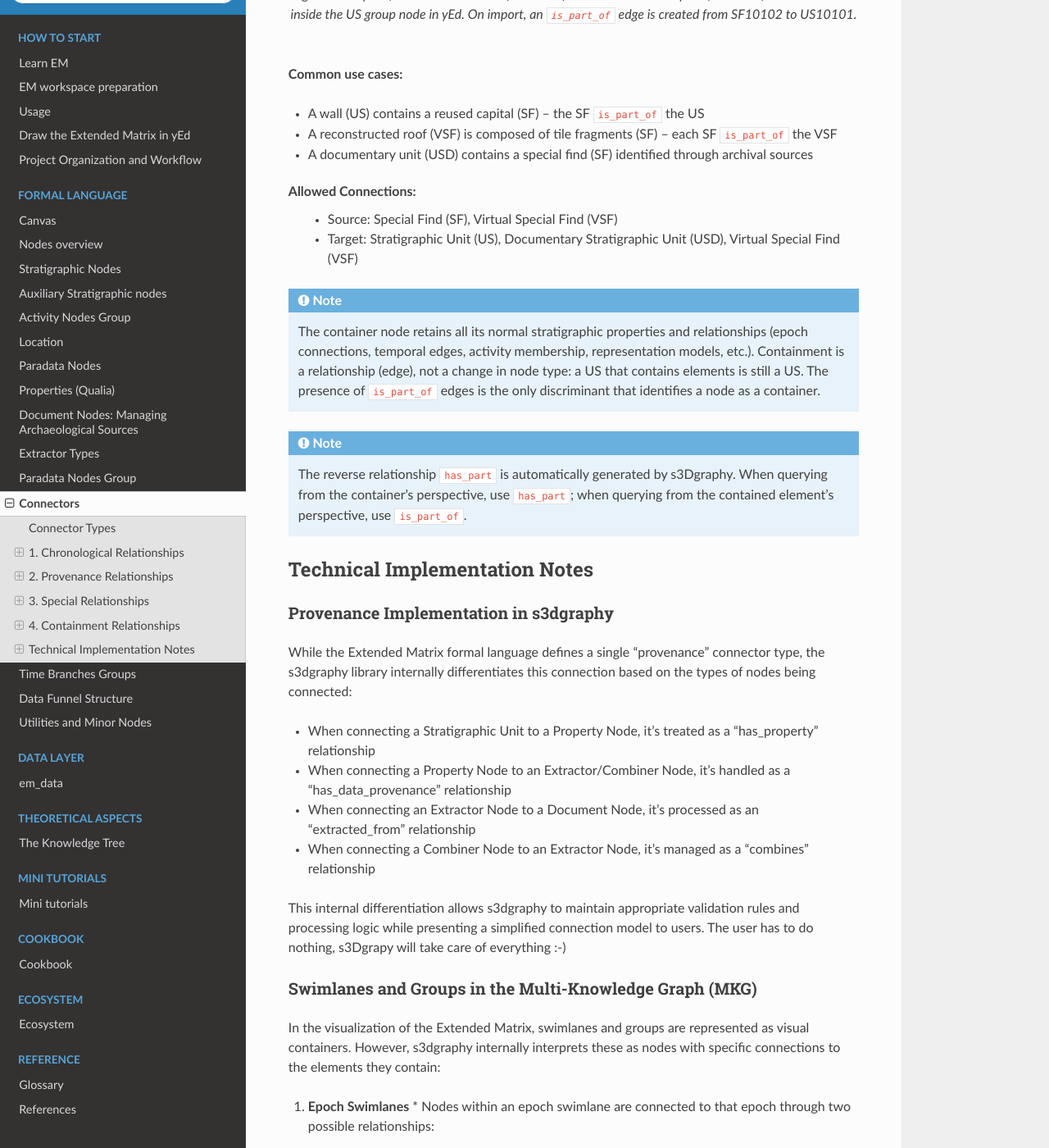
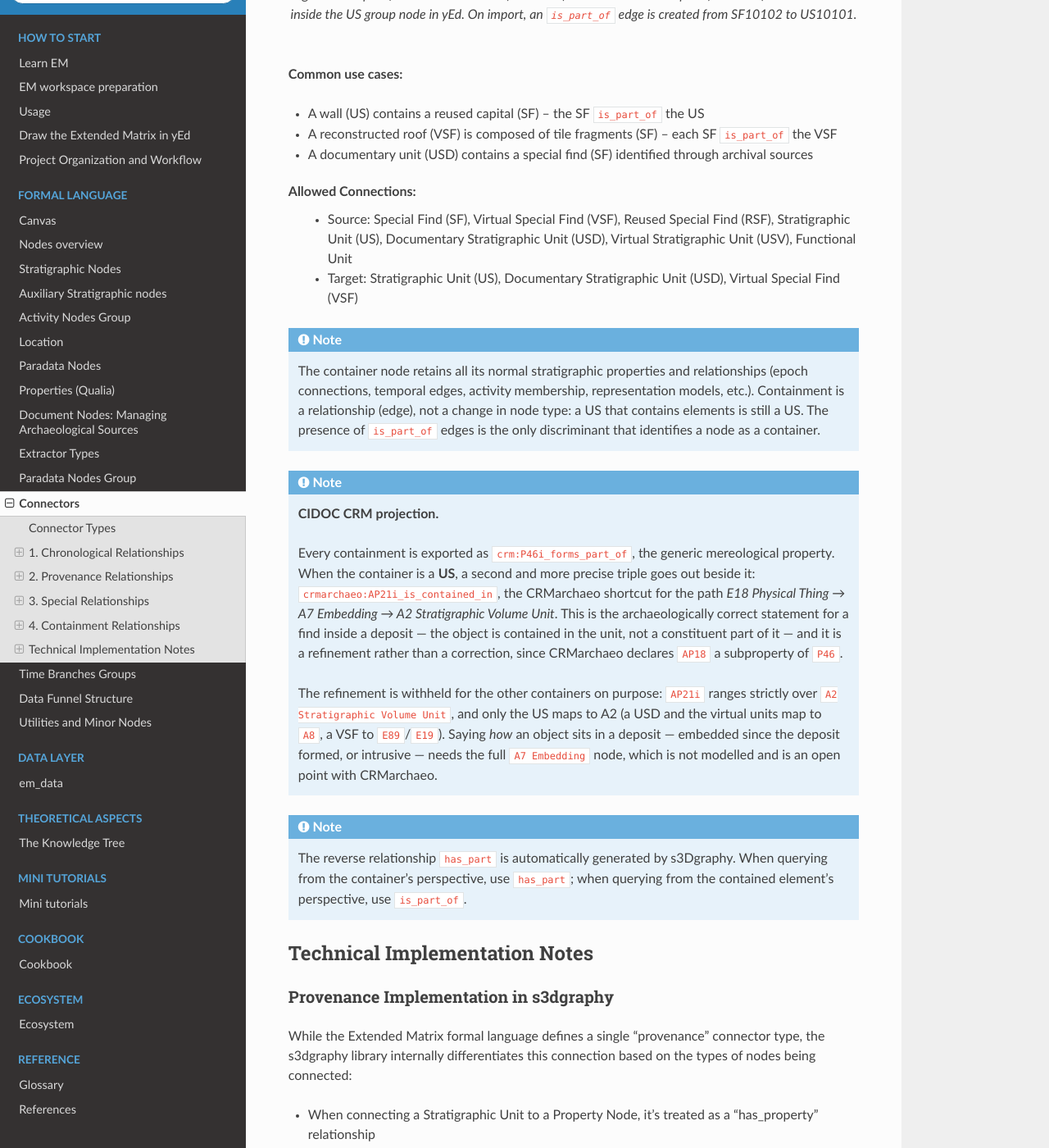
Before and after one commit to zalmoxes-laran/ExtendedMatrix-doc, a Sphinx documentation site: the page built from docs/connectors.rst, in a window 1280 px wide and 1400 px high, scrolled down 3940 px. Shown: the whole window at 82% size. Built offline with Sphinx 7.4.7 and the Read the Docs theme 3.1.0, drawn with Linux system fonts in a browser that asks for light colours; pages that are not in the unit, such as notebooks, are missing from menus.

Commit message:
Clarify containment and redeposition rules
Document the expanded allowed containment relations and the CIDOC CRM projection for containment, clarifying that US-specific AP21i refinement is exported alongside the generic P46i relation. Also explain the distinction between redeposited and repositioned finds, clarifying that redeposited objects remain SF while RSF applies only to structurally immobile reused elements.

```diff
--- a/docs/connectors.rst
+++ b/docs/connectors.rst
@@ -164,7 +164,7 @@
 * A documentary unit (USD) contains a special find (SF) identified through archival sources
 
 **Allowed Connections:**
-  * Source: Special Find (SF), Virtual Special Find (VSF)
+  * Source: Special Find (SF), Virtual Special Find (VSF), Reused Special Find (RSF), Stratigraphic Unit (US), Documentary Stratigraphic Unit (USD), Virtual Stratigraphic Unit (USV), Functional Unit
   * Target: Stratigraphic Unit (US), Documentary Stratigraphic Unit (USD), Virtual Special Find (VSF)
 
 .. note::
@@ -173,6 +173,22 @@
    Containment is a relationship (edge), not a change in node type: a US that contains
    elements is still a US. The presence of ``is_part_of`` edges is the only discriminant
    that identifies a node as a container.
+
+.. note:: **CIDOC CRM projection.**
+
+   Every containment is exported as ``crm:P46i_forms_part_of``, the generic mereological
+   property. When the container is a **US**, a second and more precise triple goes out
+   beside it: ``crmarchaeo:AP21i_is_contained_in``, the CRMarchaeo shortcut for the path
+   *E18 Physical Thing → A7 Embedding → A2 Stratigraphic Volume Unit*. This is the
+   archaeologically correct statement for a find inside a deposit — the object is
+   contained in the unit, not a constituent part of it — and it is a refinement rather
+   than a correction, since CRMarchaeo declares ``AP18`` a subproperty of ``P46``.
+
+   The refinement is withheld for the other containers on purpose: ``AP21i`` ranges
+   strictly over ``A2 Stratigraphic Volume Unit``, and only the US maps to A2 (a USD and
+   the virtual units map to ``A8``, a VSF to ``E89``/``E19``). Saying *how* an object sits
+   in a deposit — embedded since the deposit formed, or intrusive — needs the full
+   ``A7 Embedding`` node, which is not modelled and is an open point with CRMarchaeo.
 
 .. note::
    The reverse relationship ``has_part`` is automatically generated by s3Dgraphy.
```
Also changed, not shown: docs/stratigraphic_nodes.rst (+17 -2 lines).
